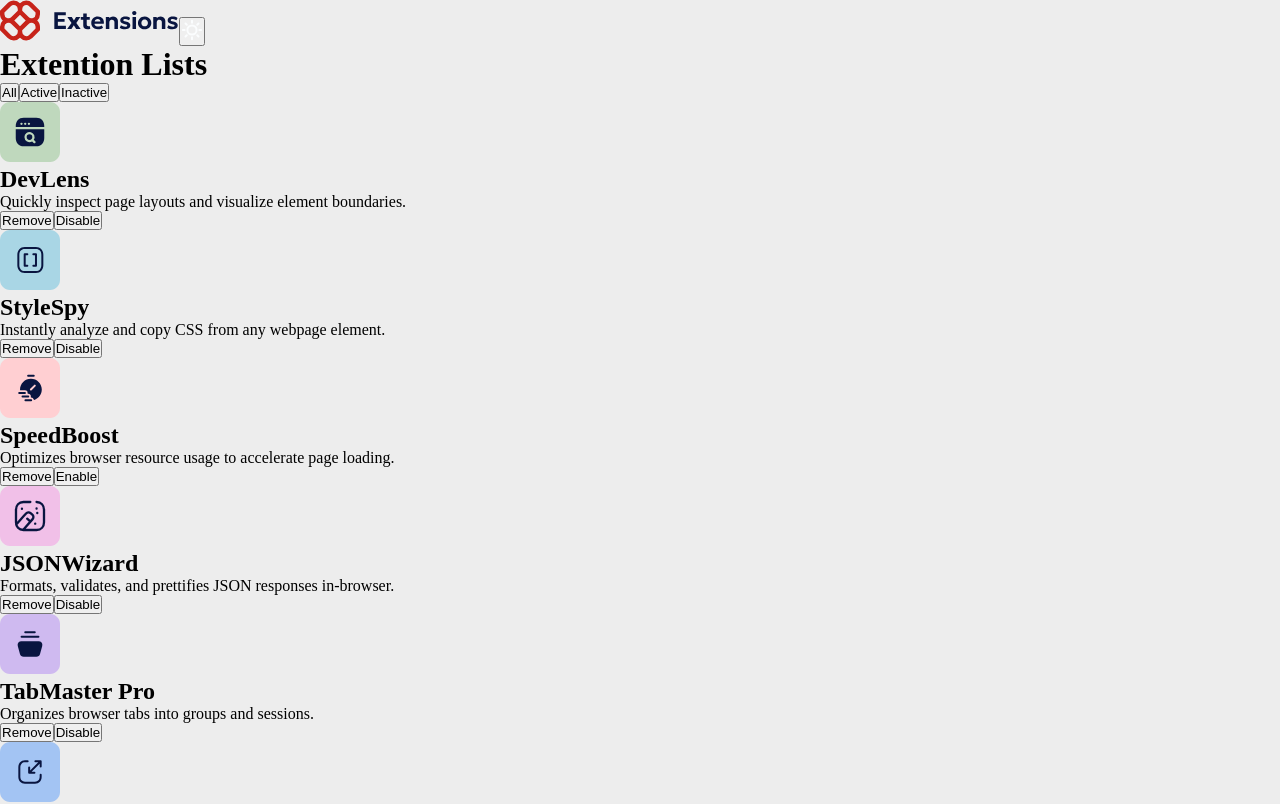
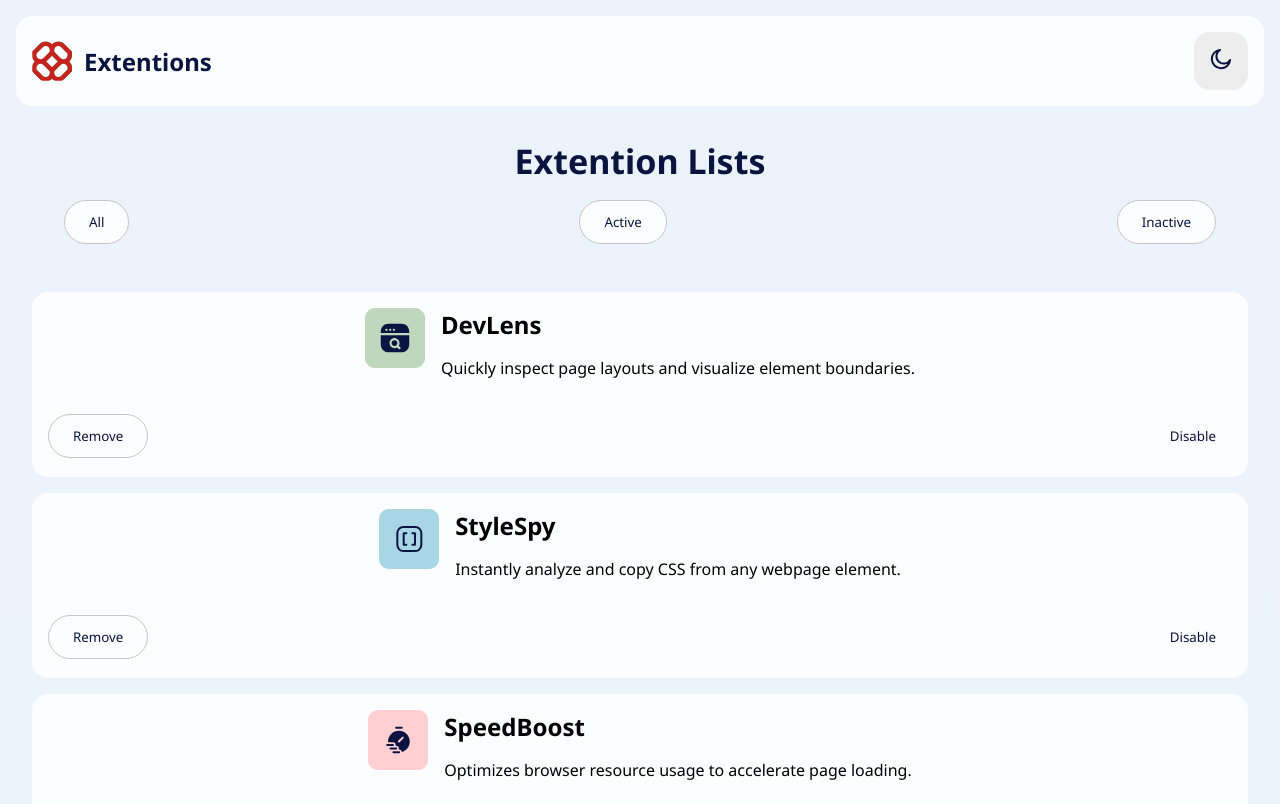
Before and after one commit to fayiz770/browser-extensions-manager-ui-main, a React (Vite) app: page / in a window 1280 px wide. Shown: the top 804 px of the page. Built offline with nearby package versions, Linux system fonts and the light colour scheme.

Commit message:
Refactor components for improved structure and styling; implement dark mode functionality and replace logo asset

```diff
--- a/src/App.jsx
+++ b/src/App.jsx
@@ -2,21 +2,18 @@ import { useState } from 'react'
 import Header from './components/Header'
 import Main from './components/Main'
 function App() {
-  // Dark mode state
+
   const [darkMode, setDarkMode] = useState(false)
-  // Toggle dark mode function
-  // This function toggles the dark mode state
+
   const toggleDarkMode = () => {
     setDarkMode(!darkMode)
+    document.getElementById('root').classList.toggle('dark-theme')
   }
 
-  const styles = {
-    backgroundColor: darkMode ? 'var(--Neutral-900)' : 'var(--Neutral-100)',
-    color: darkMode ? '#ffffff' : '#000000'
-  }
+
 
   return (
-    <div className='app' style={styles}>
+    <div className='app' id='app'>
       <Header
         toggleDarkMode={toggleDarkMode}
         darkMode={darkMode}
--- a/src/components/Extention.jsx
+++ b/src/components/Extention.jsx
@@ -3,6 +3,7 @@ export default function Extention({icon, name, description, isActive}) {
         <div
             className="extention"
         >
+            <div className="extention-info-container">
                 <img
                     className="extention-icon"
                     src={icon}
@@ -12,7 +13,8 @@ export default function Extention({icon, name, description, isActive}) {
                     <h2>{name}</h2>
                     <p>{description}</p>
                 </div>
-            <div>
+            </div>
+            <div className="btns">
                 <button className="btn remove-btn">Remove</button>
                 <button className="btn toggle-btn">{isActive ? "Disable" : "Enable"}</button>
             </div>
--- a/src/components/Header.jsx
+++ b/src/components/Header.jsx
@@ -1,4 +1,4 @@
-import logo from '../assets/images/logo.svg'
+import logo from '../assets/images/logo.png'
 import moon from '../assets/images/icon-moon.svg'
 import sun from '../assets/images/icon-sun.svg'
 export default function Header({toggleDarkMode, darkMode}) {
@@ -6,17 +6,20 @@ export default function Header({toggleDarkMode, darkMode}) {
         <header
             className="header"
         >
-            <img
-                className="logo"
-                src={logo}
-                alt="Logo"
-            ></img>
+            <div className="logo-container">
+                <img
+                    className="logo"
+                    src={logo}
+                    alt="Logo"
+                ></img>
+                <h2 className='header-title'>Extentions</h2>
+            </div>
             <button
                 onClick={toggleDarkMode}
+                className="toggle-btn"
             >
                 <img
-                    className="theme-toggle"
-                    src={darkMode ? moon : sun}
+                    src={darkMode ? sun : moon}
                     alt="Toggle theme"
                 ></img>
             </button>
--- a/src/components/Main.jsx
+++ b/src/components/Main.jsx
@@ -15,7 +15,9 @@ export default function Main() {
     return(
         <>
             <MainHeader />
-            {extentionList}
+            <div className="extention-list">
+                {extentionList}
+            </div>
         </>
     )
 }
--- a/src/components/MainHeader.jsx
+++ b/src/components/MainHeader.jsx
@@ -1,12 +1,12 @@
 export default function MainHeader() {
     return(
-        <>
+        <div className="main-header">
             <h1>Extention Lists</h1>
-            <div>
+            <div className="btns">
                 <button className="btn all">All</button>
                 <button className="btn active">Active</button>
                 <button className="btn inactive">Inactive</button>
             </div>
-        </>
+        </div>
     )
 }
--- a/src/index.css
+++ b/src/index.css
@@ -4,11 +4,10 @@
     padding: 0;
 }
 
-#root {
+:root {
     --Neutral-900: hsl(227, 75%, 14%);
     --Neutral-800: hsl(226, 25%, 17%);
     --Neutral-700: hsl(225, 23%, 24%);
-    --Neutral-600: hsl(226, 11%, 37%);
     --Neutral-300: hsl(0, 0%, 78%);
     --Neutral-200: hsl(217, 61%, 90%);
     --Neutral-100: hsl(0, 0%, 93%);
@@ -16,12 +15,162 @@
     --Red-400: hsl(3, 86%, 64%);
     --Red-500: hsl(3, 71%, 56%);
     --Red-700: hsl(3, 77%, 44%);
-    --Light-Gradient: linear-gradient(180deg, #EBF2FC 0%, #EEF8F9 100%);
-    --Dark-Gradient-1: linear-gradient(180deg, #040918 0%, #091540 100%);
-    --Dark-Gradient-2: linear-gradient(180deg, #0A1B3D 0%, #0A1B3D 100%);
-    --Dark-Gradient-3: linear-gradient(180deg, #0A1B3D 0%, #0A1B3D 100%);
+    --Light: linear-gradient(180deg, #EBF2FC 0%, #EEF8F9 100%);
+    --Dark: linear-gradient(180deg, #040918 0%, #091540 100%);
+    --app-bg: var(--Light);
+    --app-color: black;
+    --header-bg: var(--Neutral-0);
+    --header-title-color: var(--Neutral-700);
+    --toggle-btn-bg: var(--Neutral-100);
+    --header-title-color: var(--Neutral-900);
+    --main-header-btn-bg: var(--Neutral-0);
+    --main-header-btn-color: var(--Neutral-900);
+    --extention-bg: var(--Neutral-0);
+    --extention-color: var(--Neutral-900);
 }
 
+.dark-theme {
+    --app-bg: var(--Dark);
+    --app-color: white;
+    --header-bg: var(--Neutral-800);
+    --header-title-color: var(--Neutral-0);
+    --toggle-btn-bg: var(--Neutral-700);
+    --header-title-color: var(--Neutral-0);
+    --main-header-btn-bg: var(--Neutral-700);
+    --main-header-btn-color: var(--Neutral-0);
+    --extention-bg: var(--Neutral-800);
+    --extention-color: var(--Neutral-0);
+}
+
+
 body {
+    font-family: 'Noto Sans', sans-serif;
+    font-size: 16px;
+}
 
+
+.app {
+    background: var(--app-bg);
+    color: var(--app-color);
+    display: flex;
+    flex-direction: column;
+    align-items: center;
+    justify-content: center;
+    padding: 1rem;
+    gap: 1rem;
 }
+
+
+.header {
+    display: flex;
+    align-items: center;
+    justify-content: space-between;
+    width: 100%;
+    background: var(--header-bg);
+    padding: 1rem;
+    border-radius: 1rem;
+}
+
+
+.header-title {
+    color: var(--header-title-color);
+}
+
+
+.toggle-btn {
+    background: var(--toggle-btn-bg);
+    border: none;
+    border-radius: 1rem;
+    padding: 1rem;
+}
+
+
+.logo-container {
+    display: flex;
+    align-items: center;
+    justify-content: center;
+    gap: .5rem;
+}
+
+
+.main-header {
+    padding: 1rem 3rem;
+    display: flex;
+    flex-direction: column;
+    align-items: center;
+    justify-content: space-between;
+    gap: 1rem;
+    width: 100%;
+}
+
+
+.main-header > h1 {
+    color: var(--header-title-color);
+    font-size: 2.125rem;
+    font-weight: bolder;
+}
+
+
+button {
+    border: .5px solid var(--Neutral-300);
+    border-radius: 5rem;
+    padding: .75rem 1.5rem;
+    font-family: 'Noto Sans', sans-serif;
+    background: var(--Neutral-0);
+    cursor: pointer;
+}
+
+
+.btns {
+    display: flex;
+    align-items: center;
+    justify-content: space-between;
+    gap: 1rem;
+    width: 100%;
+}
+
+
+.btns > button {
+    background: var(--main-header-btn-bg);
+    color: var(--main-header-btn-color);
+}
+
+
+.extention-list {
+    display: flex;
+    flex-direction: column;
+    align-items: center;
+    justify-content: center;
+    gap: 1rem;
+    width: 100%;
+    padding: 1rem;
+}
+
+
+.extention {
+    display: flex;
+    flex-direction: column;
+    align-items: center;
+    justify-content: space-between;
+    gap: 2rem;
+    width: 100%;
+    padding: 1rem;
+    background: var(--extention-bg);
+    border-radius: 1rem;
+}
+
+
+.extention-info-container {
+    display: flex;
+    align-items: start;
+    gap: 1rem;
+}
+
+
+.extention-info {
+    display: flex;
+    flex-direction: column;
+    align-items: start;
+    justify-content: center;
+    gap: 1rem;
+}
```
Also changed, not shown: src/assets/images/logo.png (added), src/assets/images/logo.svg (deleted). Lines whose indentation alone changed are shown as unchanged.
